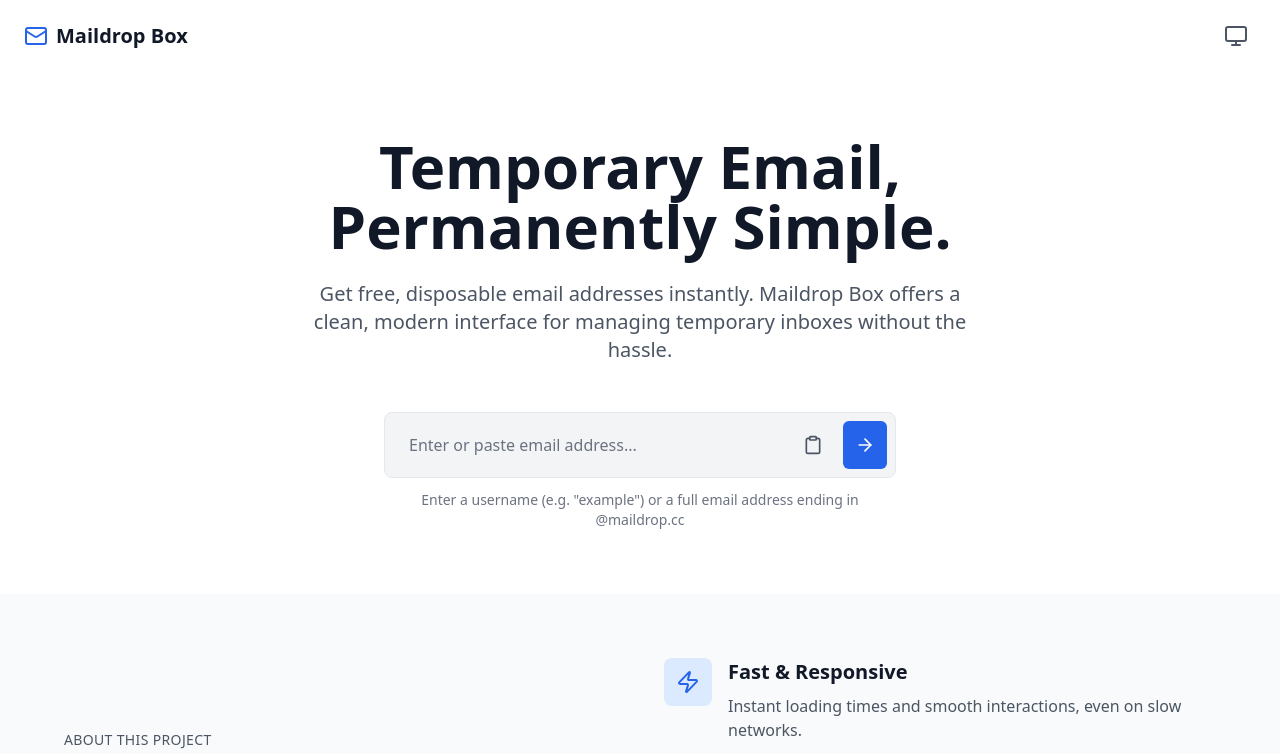
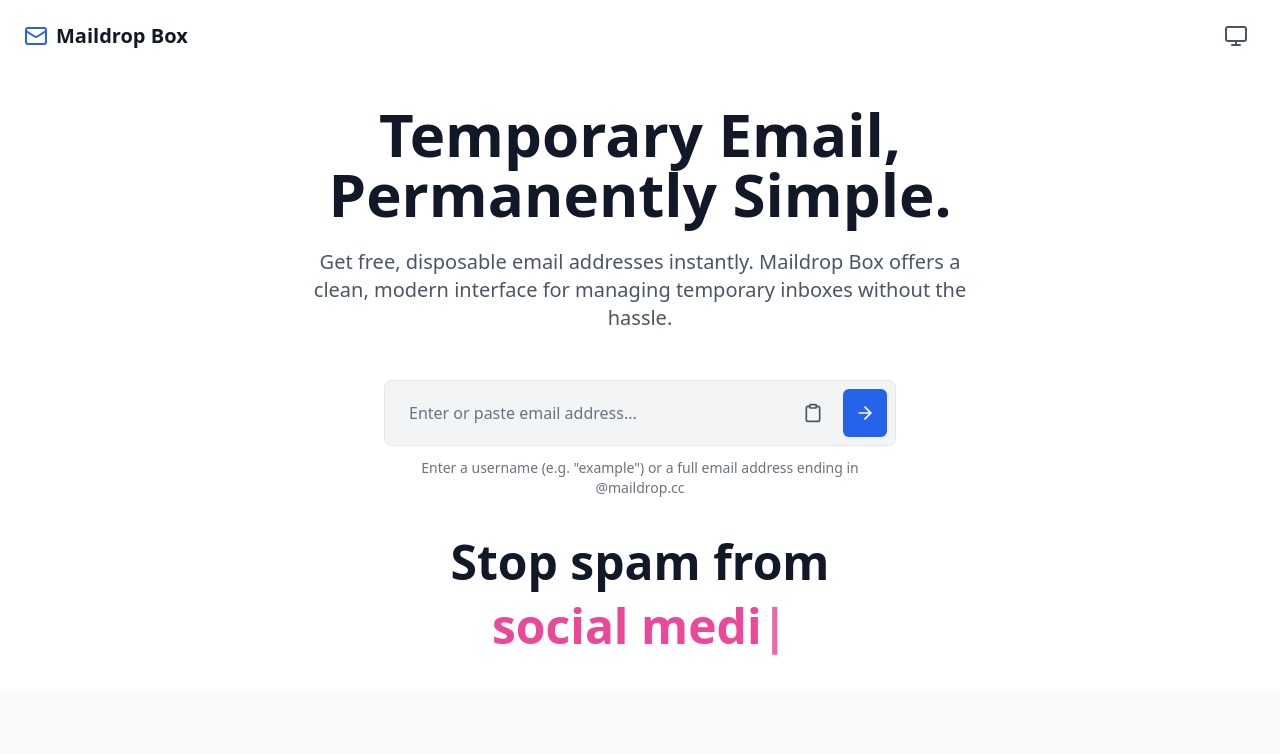
Before and after one commit to MrSrv7/maildrop-box, a Next.js app: page / in a window 1280 px wide. Shown: the top 754 px of the page. Built offline with nearby package versions, Linux system fonts and the light colour scheme.

Commit message:
feat: Add TypewriterSection component and integrate it into the homepage

```diff
--- a/src/app/page.tsx
+++ b/src/app/page.tsx
@@ -2,6 +2,7 @@
 
 import { ThemeToggle } from "@/components/app/theme-toggle";
 import { Footer } from "@/components/app/footer";
+import { TypewriterSection } from "@/components/app/typewriter-section";
 import { Mail, Clipboard, ArrowRight, Zap, Shield, Eye, Monitor } from "lucide-react";
 import { useState } from "react";
 
@@ -55,7 +56,7 @@
       </header>
 
       {/* Hero Section */}
-      <main className="flex items-center justify-center px-6 py-16">
+      <main className="flex items-center justify-center px-6 py-8 pb-2">
         <div className="max-w-4xl mx-auto text-center">
           <h1 className="text-4xl md:text-6xl font-bold text-gray-900 dark:text-gray-100 mb-6 leading-tight">
             Temporary Email,{" "}
@@ -110,6 +111,9 @@
           </div>
         </div>
       </main>
+
+      {/* Typewriter Section */}
+      <TypewriterSection />
 
       {/* About This Project Section */}
       <section className="bg-gray-50 dark:bg-gray-800 py-16 px-6">
--- a/src/components/app/index.ts
+++ b/src/components/app/index.ts
@@ -2,3 +2,4 @@
 export { ThemeScript } from './theme-script'
 export { ThemeWatcher } from './theme-watcher'
 export { Footer, default as FooterDefault } from './footer'
+export { TypewriterSection, default as TypewriterSectionDefault } from './typewriter-section'
--- /dev/null
+++ b/src/components/app/typewriter-section.tsx
@@ -0,0 +1,66 @@
+'use client'
+
+import { useState, useEffect } from 'react';
+
+const changingTexts = [
+  "social media notifications.",
+  "sites that sell your data.",
+  "website security breaches.",
+  "shady newsletter writers.",
+  "an app you'll only use once.",
+  "chatty ecommerce stores.",
+  "filling up your real inbox."
+];
+
+export const TypewriterSection = () => {
+  const [currentTextIndex, setCurrentTextIndex] = useState(0);
+  const [displayedText, setDisplayedText] = useState('');
+  const [isTyping, setIsTyping] = useState(true);
+  const [isDeleting, setIsDeleting] = useState(false);
+
+  useEffect(() => {
+    const currentText = changingTexts[currentTextIndex];
+
+    const timeout = setTimeout(() => {
+      if (isTyping && !isDeleting) {
+        // Typing phase
+        if (displayedText.length < currentText.length) {
+          setDisplayedText(currentText.slice(0, displayedText.length + 1));
+        } else {
+          // Finished typing, wait then start deleting
+          setIsTyping(false);
+          setTimeout(() => setIsDeleting(true), 2000); // Wait 2 seconds before deleting
+        }
+      } else if (isDeleting) {
+        // Deleting phase
+        if (displayedText.length > 0) {
+          setDisplayedText(displayedText.slice(0, -1));
+        } else {
+          // Finished deleting, move to next text
+          setIsDeleting(false);
+          setIsTyping(true);
+          setCurrentTextIndex((prev) => (prev + 1) % changingTexts.length);
+        }
+      }
+    }, isDeleting ? 50 : isTyping ? 100 : 0); // Faster deleting, slower typing
+
+    return () => clearTimeout(timeout);
+  }, [displayedText, currentTextIndex, isTyping, isDeleting]);
+
+  return (
+    <section className="py-8 pt=1 px-6 bg-white dark:bg-gray-900">
+      <div className="max-w-4xl mx-auto text-center">
+        <h2 className="text-3xl md:text-5xl font-bold leading-tight">
+          <span className="text-gray-900 dark:text-gray-100">Stop spam from</span>
+          <br />
+          <span className="text-pink-500 dark:text-pink-400 min-h-[1.2em] inline-block mt-4">
+            {displayedText}
+            <span className="animate-pulse">|</span>
+          </span>
+        </h2>
+      </div>
+    </section>
+  );
+};
+
+export default TypewriterSection;
```
Also changed, not shown: src/components/app/theme-toggle.tsx (+0 -39 lines).
